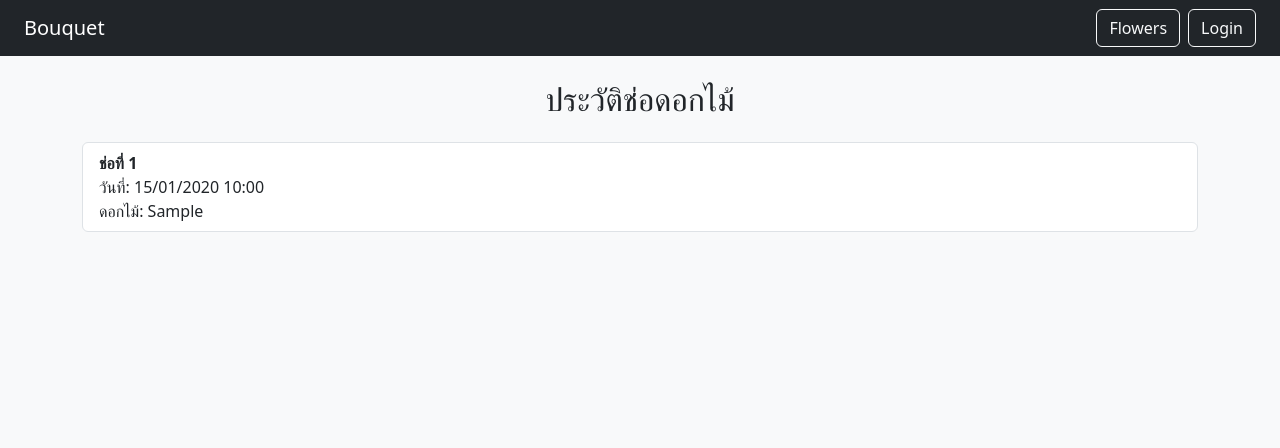
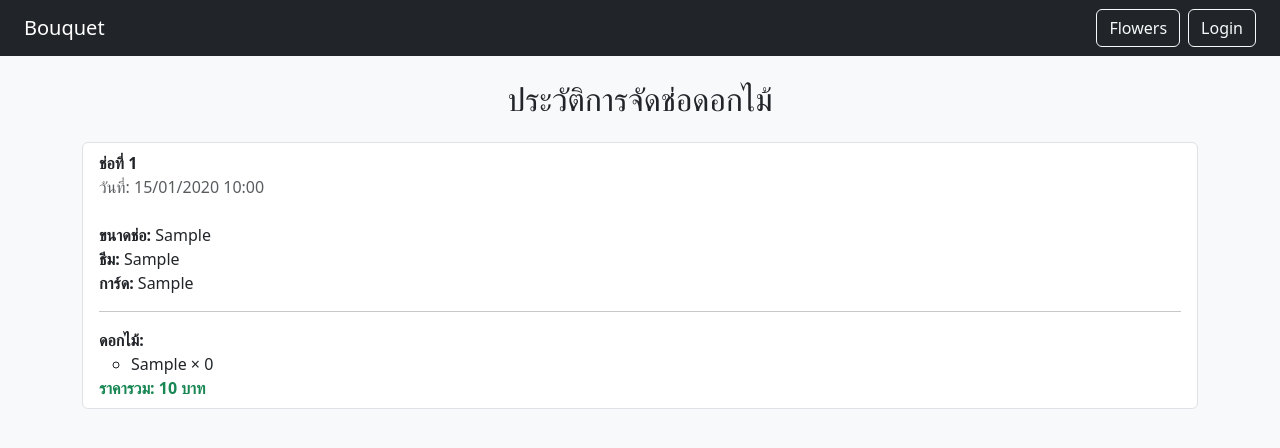
Before and after one commit to 6810110102psu-cmd/bouquet-web, a Flask app: template templates/history.html in a window 1280 px wide. Shown: the top 448 px of the page. Run offline with Flask 3, Linux system fonts and the light colour scheme; tables that the repository leaves empty hold one stand-in row (values such as "Sample post"); the template is opened without the code that fills it: values that come from a table or form of the project are taken from there, most other values are stand-ins (such as "Sample title", 1, 10 or a date in 2020).

Commit message:
ปรับปรุงหน้าแสดงประวัติการจัดช่อดอกไม้ให้แสดงข้อมูลจากฐานข้อมูลอย่างครบถ้วน
การแก้ไขครั้งนี้เป็นการปรับปรุงหน้า history
ให้สอดคล้องกับโครงสร้างข้อมูลช่อดอกไม้ที่บันทึกไว้ในฐานข้อมูล

รายละเอียดการแก้ไข:
- ปรับการแสดงผลหน้าแสดงประวัติการจัดช่อดอกไม้
  ให้ใช้ข้อมูลจาก Bouquet model แทนข้อมูลที่เก็บใน session
- คงโครงสร้างเดิมในการแสดงวันที่และรายชื่อดอกไม้
  พร้อมขยายรายละเอียดเพิ่มเติม ได้แก่ ขนาดช่อ ธีม การ์ดข้อความ
  และราคารวม
- ปรับรูปแบบการแสดงผลดอกไม้
  ให้รองรับข้อมูลรหัสและจำนวนดอกไม้ที่บันทึกไว้
- ลบโค้ดและตัวแปรที่ไม่จำเป็น
  เพื่อให้ template สอดคล้องกับ backend ปัจจุบัน
- ปรับปรุงโครงสร้างหน้าเว็บให้มีความชัดเจน
  และอ่านง่ายยิ่งขึ้นด้วย Bootstrap

ผลลัพธ์:
หน้าแสดงประวัติการจัดช่อดอกไม้สามารถแสดงข้อมูลได้ครบถ้วน ถูกต้อง
และไม่สูญหายเมื่อออกจากระบบ
เหมาะสำหรับการใช้งานจริงและการส่งงาน

```diff
--- a/templates/history.html
+++ b/templates/history.html
@@ -1,26 +1,46 @@
 {% extends "base.html" %}
 {% block content %}
 
-<h2 class="mb-4 text-center">ประวัติช่อดอกไม้</h2>
+<h2 class="mb-4 text-center">ประวัติการจัดช่อดอกไม้</h2>
 
 {% if bouquets %}
 <ul class="list-group">
     {% for bouquet in bouquets %}
-    <li class="list-group-item">
+    <li class="list-group-item mb-2">
+
         <strong>ช่อที่ {{ loop.index }}</strong><br>
 
-        วันที่:
-        {{ bouquet.created_at.strftime("%d/%m/%Y %H:%M") }}<br>
+        <span class="text-muted">
+            วันที่: {{ bouquet.created_at.strftime("%d/%m/%Y %H:%M") }}
+        </span>
+        <br><br>
 
-        ดอกไม้:
-        {% for fid in bouquet.flowers.split(",") %}
-            {{ flower_map[fid|int] }}{% if not loop.last %}, {% endif %}
-        {% endfor %}
+        <strong>ขนาดช่อ:</strong> {{ bouquet.size }} <br>
+        <strong>ธีม:</strong> {{ bouquet.theme or "-" }} <br>
+        <strong>การ์ด:</strong> {{ bouquet.card or "-" }} <br>
+
+        <hr>
+
+        <strong>ดอกไม้:</strong>
+        <ul>
+            {% for fid_qty in bouquet.flowers.split(",") %}
+                {% set fid = fid_qty.split(":")[0]|int %}
+                {% set qty = fid_qty.split(":")[1]|int %}
+                <li>{{ flower_map[fid] }} × {{ qty }}</li>
+            {% endfor %}
+        </ul>
+
+        <strong class="text-success">
+            ราคารวม: {{ bouquet.total_price }} บาท
+        </strong>
+
     </li>
     {% endfor %}
 </ul>
 {% else %}
-<p class="text-center text-muted">ยังไม่มีช่อดอกไม้ที่บันทึกไว้</p>
+<p class="text-center text-muted">
+    ยังไม่มีช่อดอกไม้ที่บันทึกไว้
+</p>
 {% endif %}
 
 {% endblock %}
```
